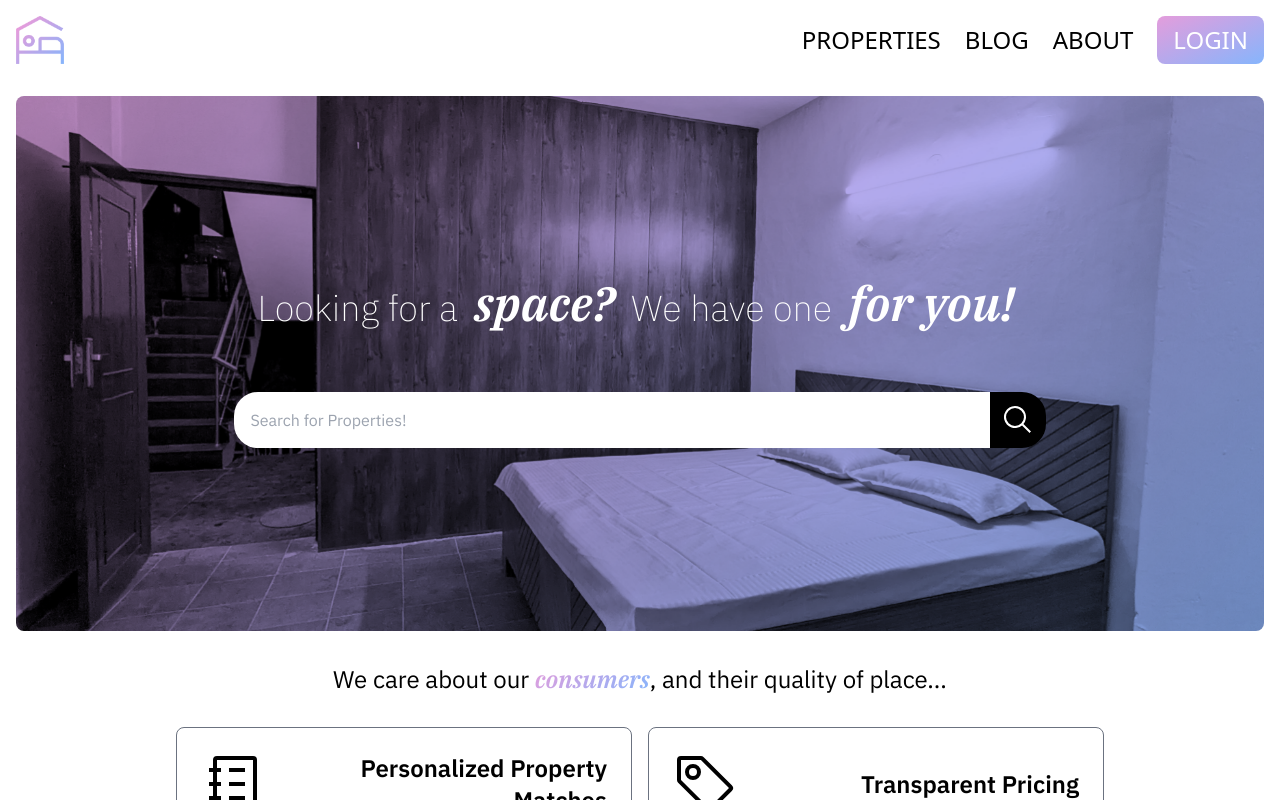
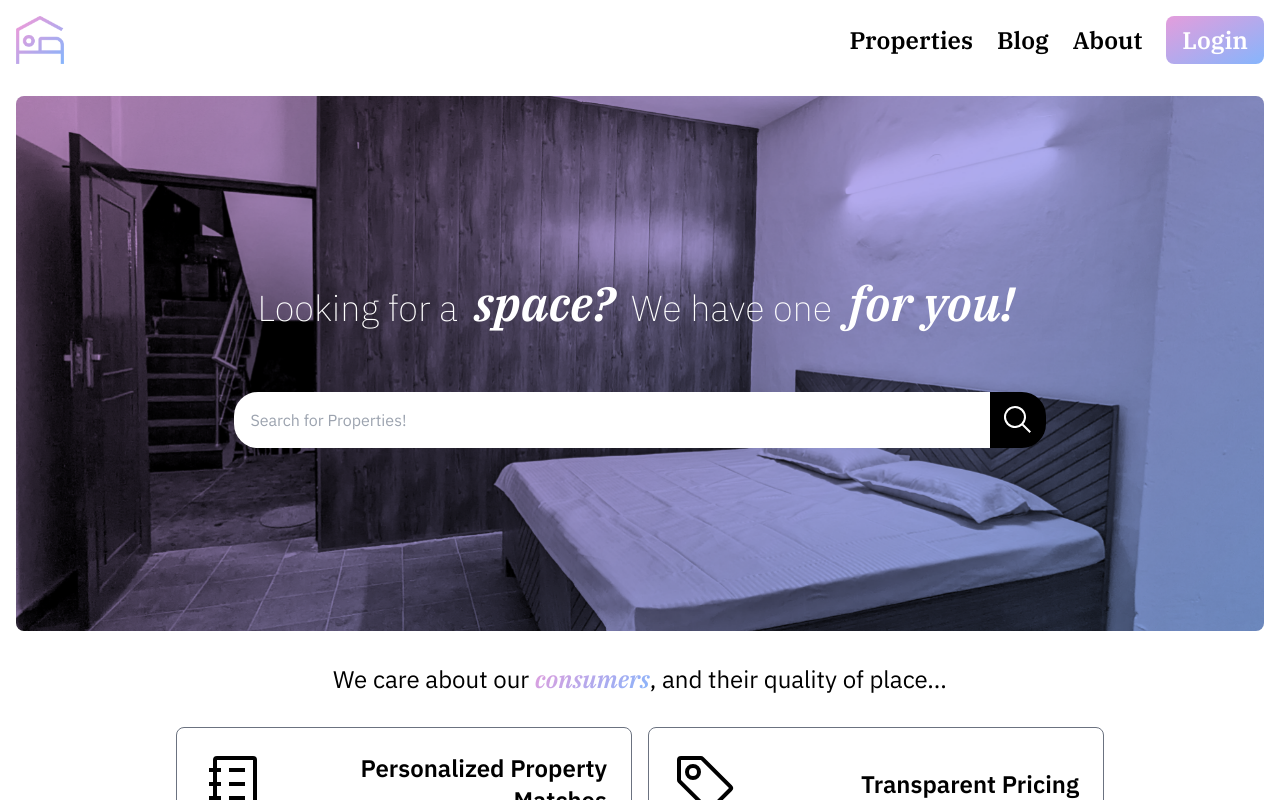
Before and after one commit to ReMod-Software/tk24-re-app, a Nuxt app: page / in a window 1280 px wide. Shown: the top 800 px of the page. Built offline with nearby package versions, Linux system fonts and the light colour scheme.

Commit message:
chore: improve header titles

```diff
--- a/components/Header.vue
+++ b/components/Header.vue
@@ -5,12 +5,12 @@
     </a>
     <nav class="hidden md:flex gap-6 justify-center items-center">
       <a v-for="item in HEADER_NAV" :href="'../' + item.content"
-        class="uppercase text-2xl text-center text-black no-underline hover:underline underline-offset-4 font-sans">
+        class="text-2xl font-semibold text-center text-black no-underline hover:underline underline-offset-4 font-serif">
         {{ item.content }}
       </a>
 
       <a href="/login"
-        class="uppercase text-2xl text-center no-underline hover:underline font-sans text-white bg-gradient-to-br from-[#E49DDC] to-[#86B5FC] px-4 py-2 rounded-lg">
+        class="text-2xl font-semibold text-center no-underline hover:underline font-serif text-white bg-gradient-to-br from-[#E49DDC] to-[#86B5FC] px-4 py-2 rounded-lg">
         Login
       </a>
     </nav>
--- a/pages/blog/index.vue
+++ b/pages/blog/index.vue
@@ -56,7 +56,7 @@ const BLOG_POSTS: Array<BlogPost> = [
         "description": "In this post, we demystify the complexities of the current real estate market, providing actionable tips and strategies to help buyers navigate confidently and make informed decisions in a competitive landscape.",
         "imageUrl": "/blog/navigating_the_buyers_market.png",
         "author": "Ishat Gupta",
-        "date": "15 February 2024",
+        "date": "15/02/24",
         "key": "navigating_the_buyers_market"
     },
     {
@@ -64,7 +64,7 @@ const BLOG_POSTS: Array<BlogPost> = [
         "description": "Discover the untapped potential of emerging neighborhoods and uncover lucrative investment opportunities that promise high returns and long-term growth prospects.",
         "imageUrl": "/blog/investment_opportunities_in_emerging_neighborhoods.png",
         "author": "Ishat Gupta",
-        "date": "12 September 2023",
+        "date": "12/09/23",
         "key": "investment_opportunities_in_emerging_neighborhoods"
     },
     {
@@ -72,7 +72,7 @@ const BLOG_POSTS: Array<BlogPost> = [
         "description": "Explore the evolving landscape of sustainable living and eco-friendly housing solutions, as we discuss innovative trends, technologies, and practices shaping the future of real estate.",
         "imageUrl": "/blog/the_future_of_sustainable_living.png",
         "author": "Ishat Gupta",
-        "date": "8 January 2024",
+        "date": "8/01/24",
         "key": "the_future_of_sustainable_living"
     },
     {
@@ -80,7 +80,7 @@ const BLOG_POSTS: Array<BlogPost> = [
         "description": "Get inspired to unleash your creativity and elevate your living spaces with our showcase of stunning renovation projects, expert design tips, and budget-friendly hacks for a home that truly reflects your unique style and personality.",
         "imageUrl": "/blog/transforming_spaces_with_style.png",
         "author": "Ishat Gupta",
-        "date": "2 May 2023",
+        "date": "2/5/23",
         "key": "transforming_spaces_with_style"
     },
 ]
--- a/pages/constants.ts
+++ b/pages/constants.ts
@@ -1,15 +1,15 @@
 const HEADER_NAV = [
     {
         "type": "text",
-        "content": "properties"
+        "content": "Properties"
     },
     {
         "type": "text",
-        "content": "blog"
+        "content": "Blog"
     },
     {
         "type": "text",
-        "content": "about"
+        "content": "About"
     },
 ]
 
--- a/pages/index.vue
+++ b/pages/index.vue
@@ -79,11 +79,10 @@
         class="text-white rounded-xl uppercase font-semibold  bg-gradient-to-br from-[#E49DDC] to-[#86B5FC] p-4 max-w-fit">See
         All properties</button>
 
-
       <h1 class="text-center text-2xl">...of these various <span
           class="font-serif content italic font-semibold">kinds!</span></h1>
 
-      <div class="grid grid-cols-3 md:grid-cols-4 gap-8">
+      <div class="grid grid-cols-1 md:grid-cols-4 gap-4">
         <div class="flex flex-col grid-item w-full text-xl font-semibold uppercase gap-4">
           <img src="/landing_grid/villa.png"
             class="flex h-full w-full items-center text-center justify-center hover:text-white hover:bg-[#0000007c] hover:backdrop-blur transition-all rounded-3xl" />
--- a/pages/properties/index.vue
+++ b/pages/properties/index.vue
@@ -1,6 +1,6 @@
 <template>
     <header class="p-4 flex justify-between bg-transparent backdrop-blur-lg sticky top-0 items-center">
-        <a href="/">
+        <a class="flex aspect-square h-12 w-12" href="/">
             <img src="/branding/beacon_logo_base.png" class="h-12 w-12" />
         </a>
         <div class="hidden md:flex w-auto md:w-[65%] h-full rounded-xl items-center px-12">
@@ -10,12 +10,12 @@
         </div>
         <nav class="hidden md:flex gap-6 justify-center items-center">
             <a v-for="item in HEADER_NAV" :href="'../' + item.content"
-                class="uppercase text-2xl text-center text-black no-underline hover:underline underline-offset-4 font-serif">
+                class="text-2xl text-center text-black no-underline hover:underline underline-offset-4 font-serif font-semibold">
                 {{ item.content }}
             </a>
 
             <a href="/login"
-                class="uppercase text-2xl text-center no-underline hover:underline font-serif text-white bg-gradient-to-br from-[#E49DDC] to-[#86B5FC] px-4 py-2 rounded-lg">
+                class="text-2xl font-semibold text-center no-underline hover:underline font-serif text-white bg-gradient-to-br from-[#E49DDC] to-[#86B5FC] px-4 py-2 rounded-lg">
                 Login
             </a>
         </nav>
```
